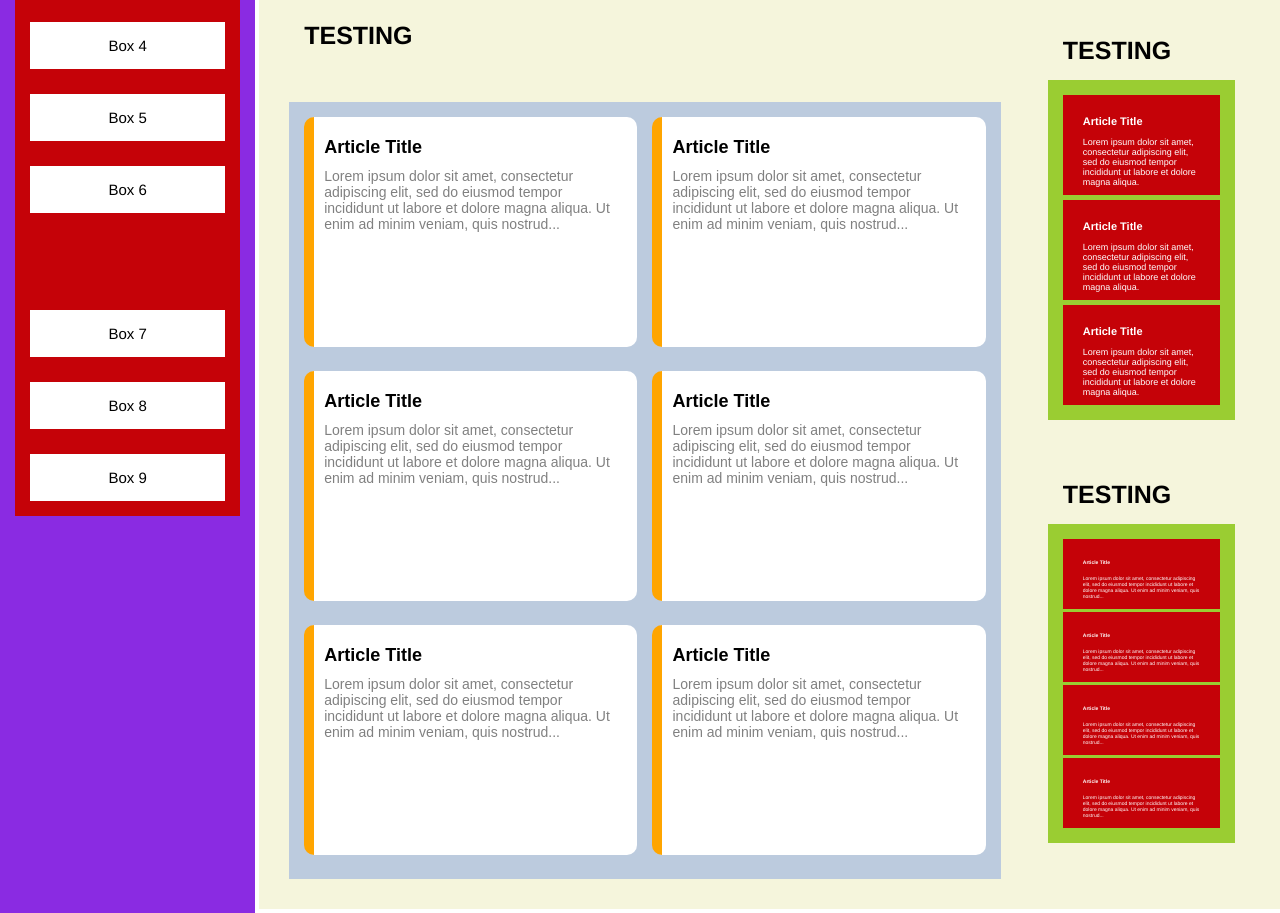
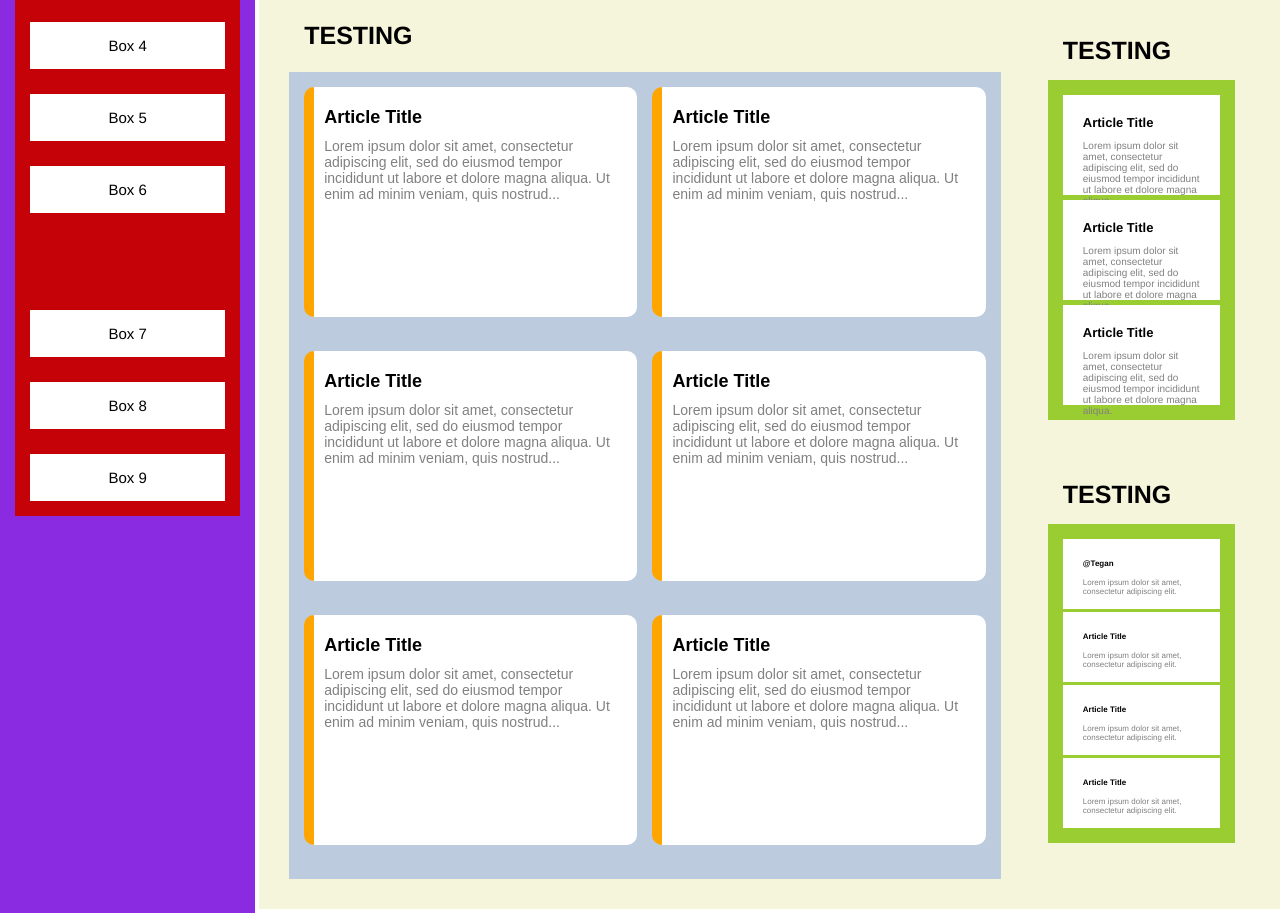
Before and after one commit to VascoMacedo/Admin-Dashboard-Project, a plain HTML site: page teste.html in a window 1280 px wide. Shown: the part 296-1209 px from the top of the page. Drawn offline with Linux system fonts and the light colour scheme.

Commit message:
Changed Colors And Font Sizes To Some Small Divs

```diff
--- a/teste.css
+++ b/teste.css
@@ -167,6 +167,8 @@
   display: grid;
   grid-template-columns: repeat(auto-fit, minmax(250px, 1fr));
   gap: 15px;
+
+  margin-top: -80px;
 }
 
 .article .card {
@@ -230,7 +232,7 @@
 }
 
 .article2 .card {
-  background-color: #C50208;
+  background-color: white;
   color: black;
   text-align: center;
 }
@@ -250,14 +252,15 @@
 }
 
 .card-container .card p {
-  font-size: 9px;
-  color: white;
+  font-size: 10px;
+  color: grey;
   text-align: left;
 }
 
 .card-container .card .title {
-  font-size: 11px;
+  font-size: 13px;
   font-weight: bold;
+  color: black;
 }
 
 
@@ -273,9 +276,16 @@
 }
 
 .card-container2 .card p {
-  font-size: 5px;
-  color: white;
+  font-size: 8px;
+  color: gray;
 }
+
+.card-container2 .card .title {
+  font-size: 10x;
+  font-weight: bold;
+  color: black;
+}
+
 
 
 .imagemP{
--- a/teste.html
+++ b/teste.html
@@ -126,20 +126,20 @@
               </div>
               <div class="card-container2">
                 <div class="card">
-                    <p class="title">Article Title</p>
-                    <p>Lorem ipsum dolor sit amet, consectetur adipiscing elit, sed do eiusmod tempor incididunt ut labore et dolore magna aliqua. Ut enim ad minim veniam, quis nostrud...</p>
+                    <p class="title">@Tegan</p>
+                    <p>Lorem ipsum dolor sit amet, consectetur adipiscing elit.</p>
                 </div>
                 <div class="card">
                     <p class="title">Article Title</p>
-                    <p>Lorem ipsum dolor sit amet, consectetur adipiscing elit, sed do eiusmod tempor incididunt ut labore et dolore magna aliqua. Ut enim ad minim veniam, quis nostrud...</p>
+                    <p>Lorem ipsum dolor sit amet, consectetur adipiscing elit.</p>
                 </div>
                 <div class="card">
                     <p class="title">Article Title</p>
-                    <p>Lorem ipsum dolor sit amet, consectetur adipiscing elit, sed do eiusmod tempor incididunt ut labore et dolore magna aliqua. Ut enim ad minim veniam, quis nostrud...</p>
+                    <p>Lorem ipsum dolor sit amet, consectetur adipiscing elit.</p>
                 </div>
                 <div class="card">
                     <p class="title">Article Title</p>
-                    <p>Lorem ipsum dolor sit amet, consectetur adipiscing elit, sed do eiusmod tempor incididunt ut labore et dolore magna aliqua. Ut enim ad minim veniam, quis nostrud...</p>
+                    <p>Lorem ipsum dolor sit amet, consectetur adipiscing elit.</p>
                 </div>
               </div>
             </div>
```
